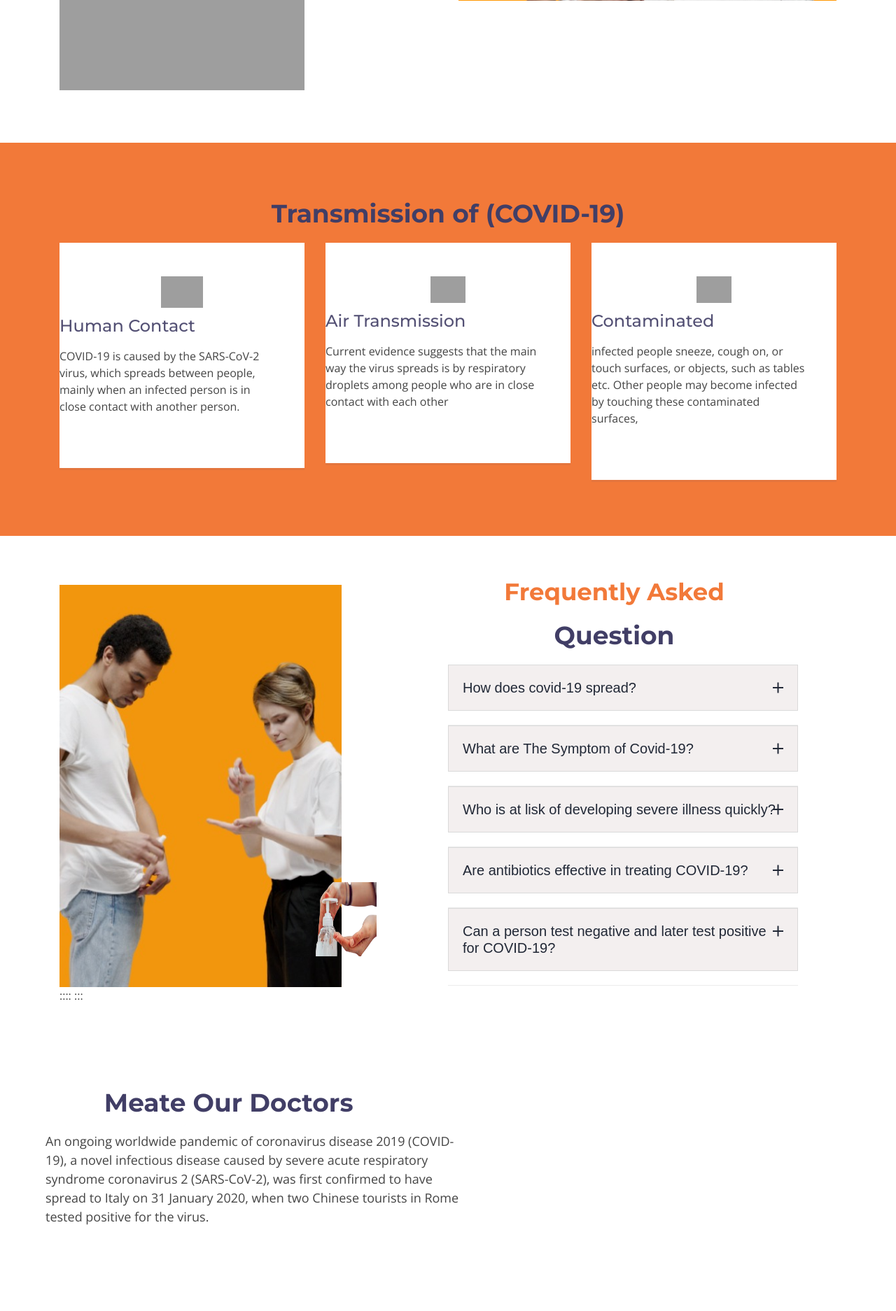
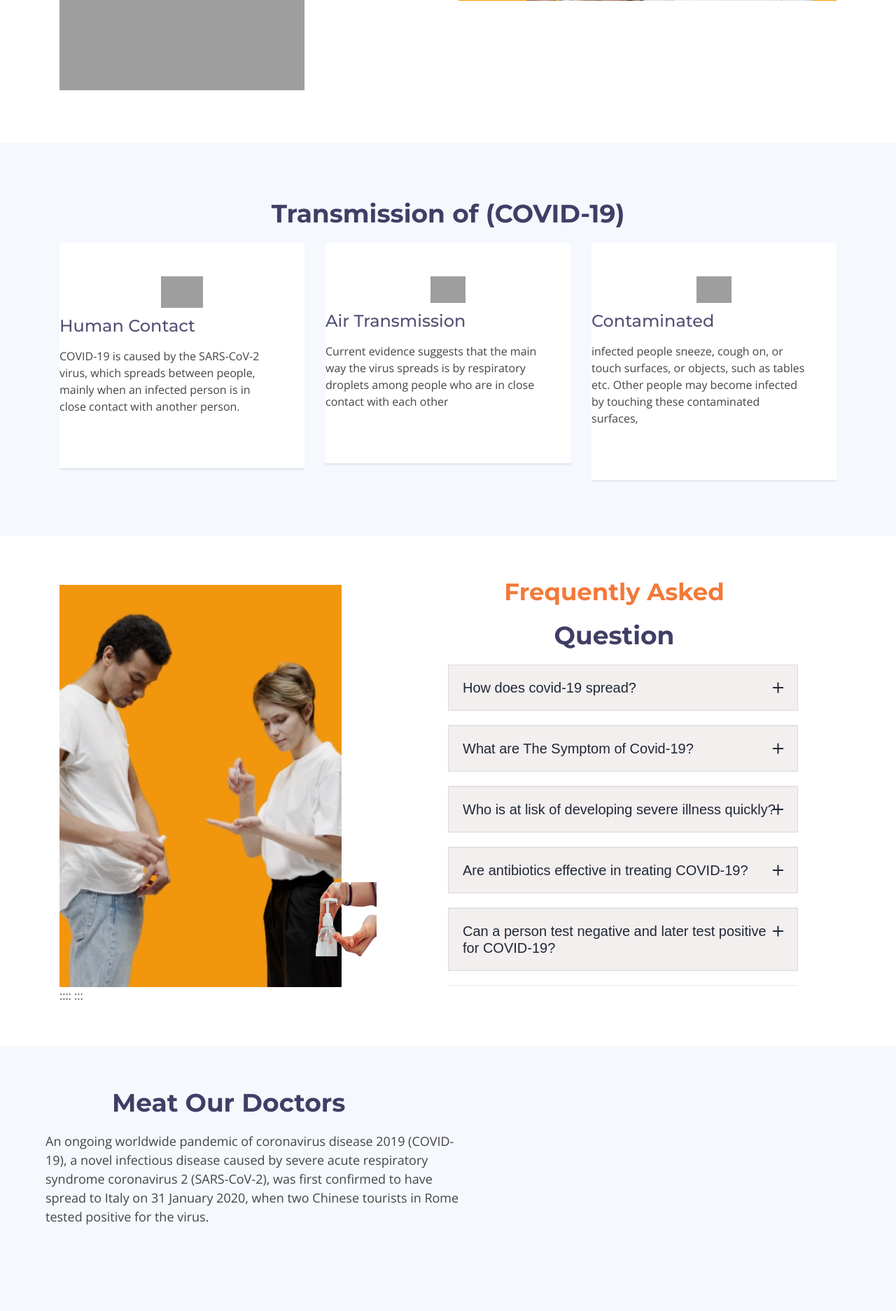
Before and after one commit to laetitia123/akikatest, a Django app: page / in a window 1280 px wide. Shown: the part 2865-4739 px from the top of the page at 70% size. Run offline with Django 3.2, Linux system fonts and the light colour scheme; some libraries are stand-ins or nearby versions; some web fonts are replaced; grey boxes are pictures that could not be loaded.

```diff
--- a/akikaapp/static/css/style.css
+++ b/akikaapp/static/css/style.css
@@ -930,6 +930,7 @@ h6 {
 
 #team {
   padding: 60px 0;
+  background:#f5f8fd;
 }
 
 #team .member {
@@ -1049,7 +1050,7 @@ h6 {
 
 #pricing {
   padding: 80px 0;
-  background: #f27939;
+  background:#f5f8fd;
 }
 
 #pricing .card {
--- a/akikaapp/templates/home.html
+++ b/akikaapp/templates/home.html
@@ -574,7 +574,7 @@
         <div class="row">
           <div class="col-sm-8">
             <header class="section-header">
-              <h3 style="margin-left:-200px;">Meate Our Doctors</h3>
+              <h3 style="margin-left:-200px;">Meat Our Doctors</h3>
 
             </header>
             <p style=font-size:18px;width:600px;margin-left:50px>An ongoing worldwide pandemic of coronavirus disease
```
